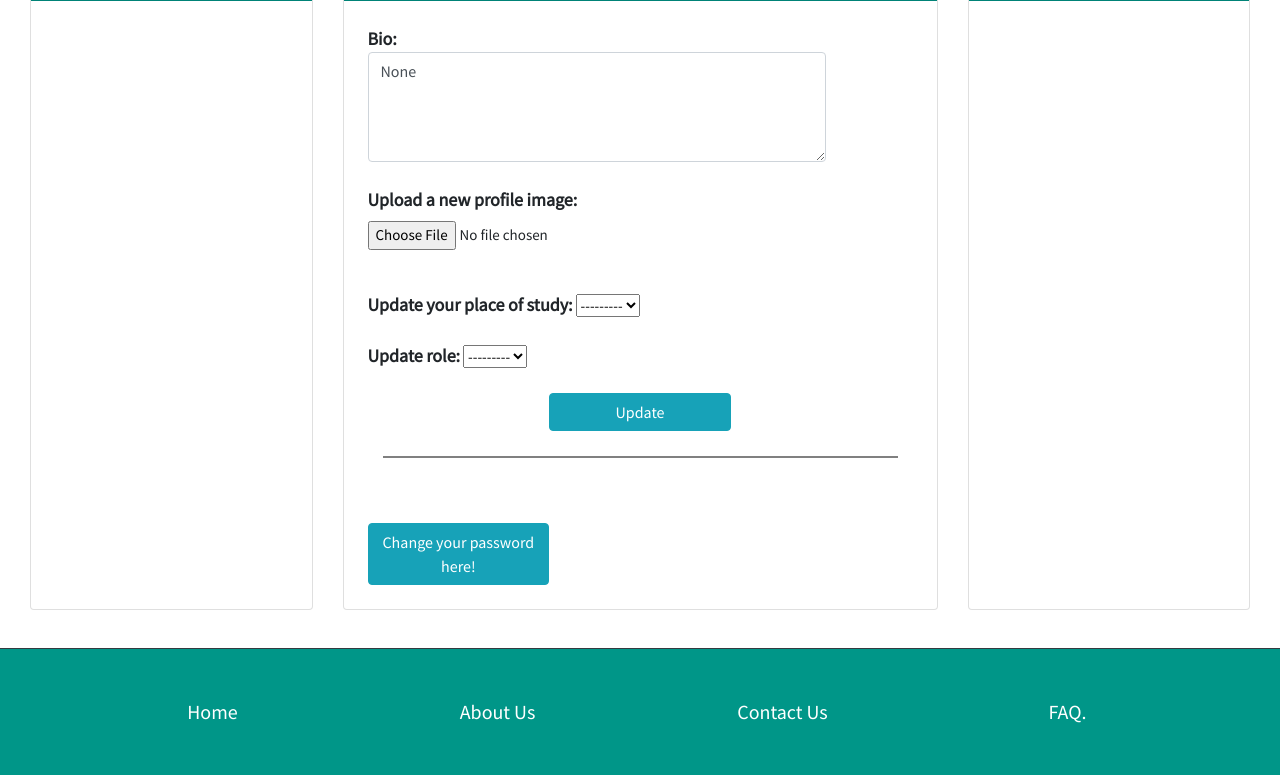
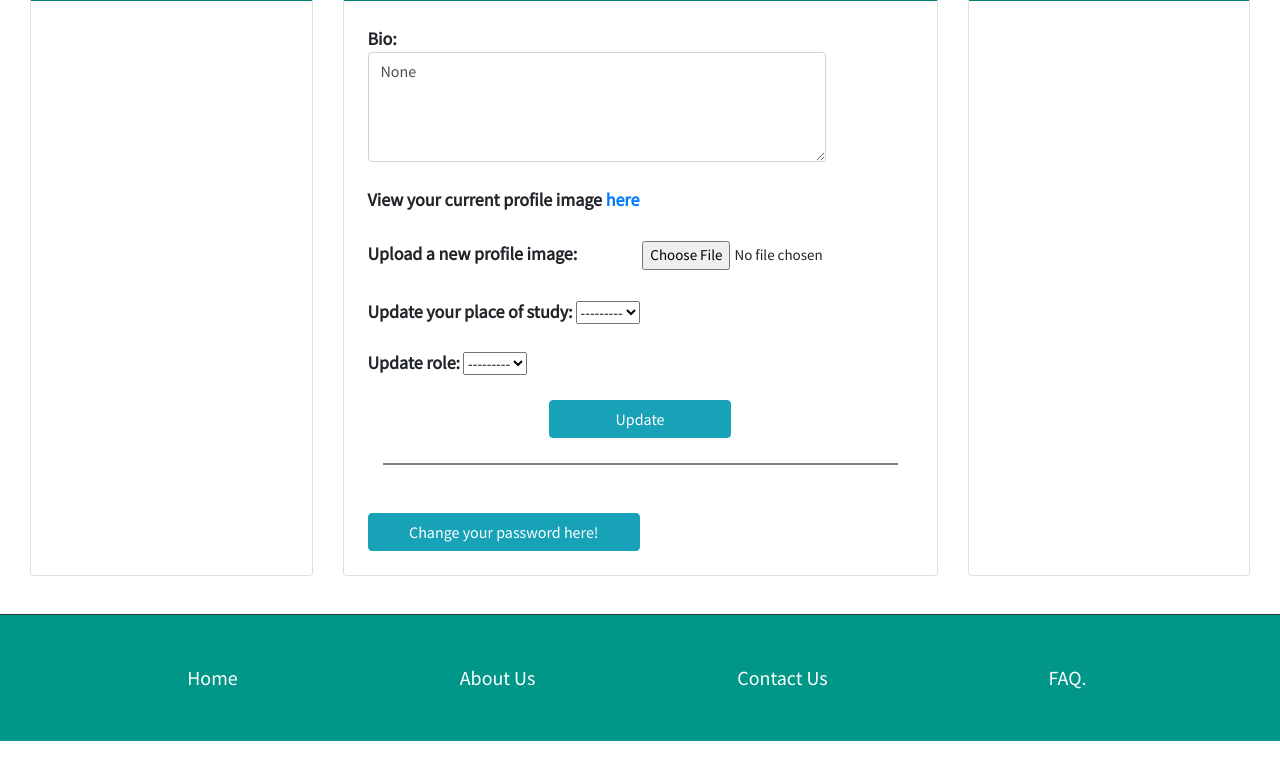
Before and after one commit to 2324127m/ask_students_project, a Django app: template templates/ask_students/my_profile.html in a window 1280 px wide. Shown: the part 121-896 px from the top of the page. After the commit the page ends 862 px from the top, so only its background shows below. Run offline with Django 3.2, Linux system fonts and the light colour scheme; the template is opened without the code that fills it: values that come from a table or form of the project are taken from there, others are empty; some libraries are stand-ins or nearby versions.

Commit message:
Edit profile works, small changes in html files

```diff
--- a/templates/ask_students/my_profile.html
+++ b/templates/ask_students/my_profile.html
@@ -8,6 +8,12 @@
 
 {% block pagetitle %}
     Edit your Profile - {{ user.username }}
+{% endblock %}
+
+{% block head_block %}
+  <script src="http://ajax.aspnetcdn.com/ajax/jquery.validate/1.11.1/jquery.validate.js"></script>
+  <script src="http://ajax.microsoft.com/ajax/jquery.validate/1.11.1/additional-methods.js"></script>
+  <script src="{% static 'js/support-image.js' %}"></script>
 {% endblock %}
 
 {% block body_block %}
@@ -25,10 +31,11 @@
                 </label>
             </div>
 
-            <div class="form-group">
-                <label for="id_image" class="user-info-title">Upload a new profile image:</label>
-                <p class="change-info">{{ form.image }}</p>
-            </div>
+                <label for="id_image" class="user-info-title">
+                    View your current profile image <a target="_blank" href="{{ MEDIA_URL }}{{ form.image.value }}">here</a>
+                    <br/><br/>Upload a new profile image:</label>
+                <input onchange="loadFile(event)" type="file" name="image" id="id_image"><br/>
+                <img class="img-fluid" id="image-preview"/>
 
             <div class="form-group">
                 <label for="id_place_of_study" class="user-info-title">Update your place of study:</label>
@@ -44,13 +51,11 @@
     </div>
 
     <div class="page-break">
-
     </div>
 
-    <div>
+    <div class="mt-5">
         <a href="{% url 'auth_password_change' %}">
-            <button style="margin-top:40px;"class="btn btn-info col-4">Change your password here!</button>
+            <button class="btn btn-info col-6">Change your password here!</button>
         </a>
     </div>
-
 {% endblock %}
--- a/templates/ask_students/profile_registration.html
+++ b/templates/ask_students/profile_registration.html
@@ -13,7 +13,7 @@
 {% block head_block %}
   <script src="http://ajax.aspnetcdn.com/ajax/jquery.validate/1.11.1/jquery.validate.js"></script>
   <script src="http://ajax.microsoft.com/ajax/jquery.validate/1.11.1/additional-methods.js"></script>
-  <script src="{% static 'js/support-image.js.js' %}"></script>
+  <script src="{% static 'js/support-image.js' %}"></script>
 {% endblock %}
 
 {% block body_block %}
--- a/templates/registration/login.html
+++ b/templates/registration/login.html
@@ -33,5 +33,8 @@
         Not a member?
         <a href="{% url 'registration_register' %}">Sign Up</a>
     </p>
+    <p class="text-center">
+        <a href="{% url 'auth_password_reset' %}">Forgot password</a>
+    </p>
 
 {% endblock %}
```
Also changed, not shown: media/profile_images/active-dislike_w3fqaNO.png (added), media/profile_images/active-like.png (added).
